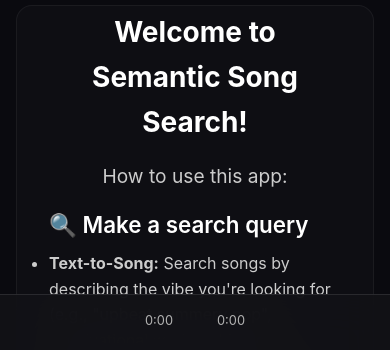
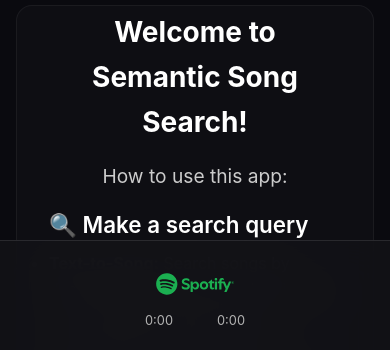
Before and after one commit to andrewsingh/semantic-song-search, a Flask app: template semantic_song_search/templates/index.html in a window 390 px wide. Shown: the part 372-722 px from the top of the page. Run offline with Flask 3, Linux system fonts and the light colour scheme; the template is opened without the code that fills it, so the values that code supplies are empty; parts of the project's set-up code (start-up, migrations or seed data) failed here and were passed over; some libraries are stand-ins or nearby versions.

Commit message:
Add Spotify attribution

```diff
--- a/semantic_song_search/static/style.css
+++ b/semantic_song_search/static/style.css
@@ -431,6 +431,7 @@ body {
     font-weight: 500;
     color: #eaeaea;
     font-size: 0.9rem;
+    padding-right: 1rem;
 }
 
 .export-input {
@@ -550,6 +551,32 @@ body {
     gap: 1rem;
     font-size: 0.9rem;
     color: #b3b3b3;
+    flex-wrap: wrap;
+    align-items: center;
+}
+
+/* Results Spotify Attribution */
+.results-spotify-attribution {
+    display: flex;
+    align-items: center;
+    margin-left: auto;
+    opacity: 0.8;
+}
+
+.results-spotify-logo-link {
+    display: inline-block;
+    text-decoration: none;
+    transition: opacity 0.2s ease;
+}
+
+.results-spotify-logo-link:hover {
+    opacity: 1;
+}
+
+.results-spotify-logo {
+    height: 20px;
+    width: auto;
+    transition: opacity 0.2s ease;
 }
 
 .results-container {
@@ -983,6 +1010,31 @@ body {
     padding: 1rem 2rem;
 }
 
+/* Spotify Attribution */
+.spotify-attribution {
+    position: absolute;
+    top: 8px;
+    right: 16px;
+    z-index: 1001;
+}
+
+.spotify-logo-link {
+    display: inline-block;
+    text-decoration: none;
+    opacity: 0.8;
+    transition: opacity 0.2s ease;
+}
+
+.spotify-logo-link:hover {
+    opacity: 1;
+}
+
+.spotify-logo {
+    height: 24px;
+    width: auto;
+    transition: opacity 0.2s ease;
+}
+
 .spotify-player {
     max-width: 1200px;
     margin: 0 auto;
@@ -1162,6 +1214,29 @@ body {
     .app-container {
         padding-bottom: 120px;
     }
+
+    /* Mobile attribution adjustments */
+    .results-spotify-attribution {
+        margin-left: 0;
+        margin-top: 0.5rem;
+        flex-basis: 100%;
+        justify-content: center;
+    }
+
+    .spotify-attribution {
+        position: static;
+        text-align: center;
+        margin-top: 0.5rem;
+        padding: 0.5rem;
+    }
+
+    .results-spotify-logo {
+        height: 18px;
+    }
+
+    .spotify-logo {
+        height: 22px;
+    }
 }
 
 /* Load More Button */
--- a/semantic_song_search/templates/index.html
+++ b/semantic_song_search/templates/index.html
@@ -109,14 +109,12 @@
                                 <div class="filter-option">
                                     <label class="filter-checkbox-label">
                                         <input type="checkbox" id="manual-selection-toggle" class="filter-checkbox">
-                                        <span class="checkmark"></span>
                                         <span class="filter-text">Manual Selection</span>
                                     </label>
                                 </div>
                                 <div class="filter-option">
                                     <label class="filter-checkbox-label">
                                         <input type="checkbox" id="top-artists-filter" class="filter-checkbox" disabled>
-                                        <span class="checkmark"></span>
                                         <span id="top-artists-text" class="filter-text">Only My Top Artists</span>
                                     </label>
                                 </div>
@@ -125,6 +123,12 @@
                         <div class="results-info">
                             <span id="results-count"></span>
                             <span id="search-info"></span>
+                            <div class="results-spotify-attribution">
+                                <a href="https://open.spotify.com" target="_blank" rel="noopener noreferrer" class="results-spotify-logo-link">
+                                    <img src="{{ url_for('static', filename='assets/2024-spotify-full-logo/Full_Logo_Green_RGB.svg') }}"
+                                         alt="Spotify" class="results-spotify-logo">
+                                </a>
+                            </div>
                         </div>
                     </div>
                 </div>
@@ -179,6 +183,13 @@
         <!-- Spotify Web Player (Fixed at Bottom) -->
         <footer class="player-footer">
             <div id="spotify-player" class="spotify-player">
+                <!-- Spotify Attribution -->
+                <div class="spotify-attribution">
+                    <a href="https://open.spotify.com" target="_blank" rel="noopener noreferrer" class="spotify-logo-link">
+                        <img src="{{ url_for('static', filename='assets/2024-spotify-full-logo/Full_Logo_Green_RGB.svg') }}"
+                             alt="Spotify" class="spotify-logo">
+                    </a>
+                </div>
                 <!-- Player will be initialized here -->
                 <div class="player-content">
                     <div class="track-info">
```
Also changed, not shown: semantic_song_search/static/assets/2024-spotify-full-logo/Full_Logo_Green_RGB.svg (added), 1 other file.
